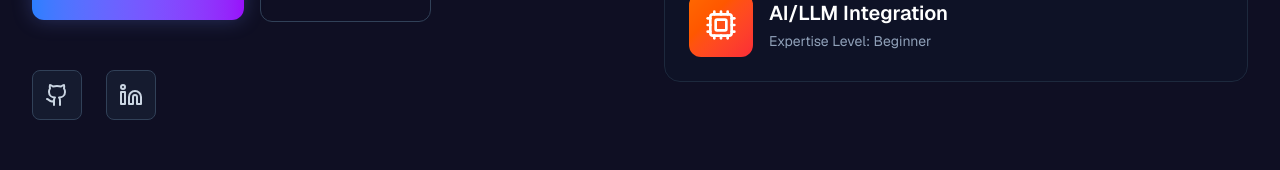
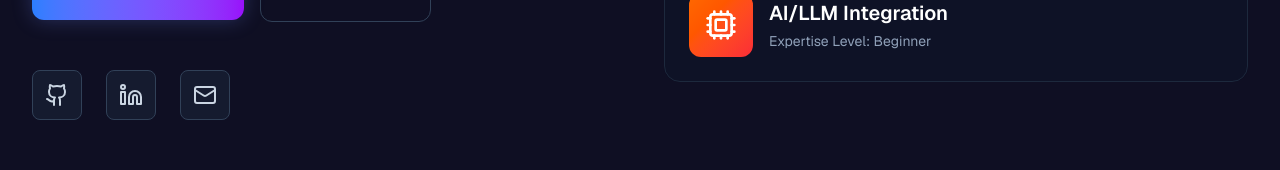
Before and after one commit to MarcuxOng/MarcuxOng_Website, a Next.js app: page / in a window 1280 px wide. Shown: the part 577-747 px from the top of the page. Built offline with nearby package versions, Linux system fonts and the light colour scheme.

Commit message:
email fix

```diff
--- a/app/page.tsx
+++ b/app/page.tsx
@@ -106,6 +106,12 @@ export default function Home() {
                 >
                   <Linkedin className="w-6 h-6 text-slate-300" />
                 </a>
+                <a
+                  href={`mailto:${data.personal.email}`}
+                  className="p-3 rounded-lg bg-slate-800/50 border border-slate-700 hover:border-blue-500 hover:bg-slate-800 transition-all duration-300"
+                >
+                  <Mail className="w-6 h-6 text-slate-300" />
+                </a>
               </div>
             </motion.div>
 
--- a/data/portfolio-data.json
+++ b/data/portfolio-data.json
@@ -7,6 +7,7 @@
       "I'm pursuing a Diploma in Business and Financial Technology at Nanyang Polytechnic, developing expertise in full-stack development, database management, and software engineering. Currently working as a Software Engineer (SRE) Intern at DBS Bank, where I build applications that automate workflows and integrate LLMs using Angular, Python FastAPI, and MariaDB.",
       "I'm passionate about creating efficient, scalable systems that solve real-world problems. My experience as a Barista at Starbucks has strengthened my ability to work in fast-paced environments and collaborate effectively with teams."
     ],
+    "email": "marcuxongzl@example.com",
     "github": "https://github.com/MarcuxOng",
     "linkedin": "https://www.linkedin.com/in/marcuxong/"
   },
--- a/lib/types.ts
+++ b/lib/types.ts
@@ -3,6 +3,7 @@ export interface Personal {
   title: string;
   subtitle : string;
   bio: string[];
+  email: string;
   github: string;
   linkedin: string;
 }
```
